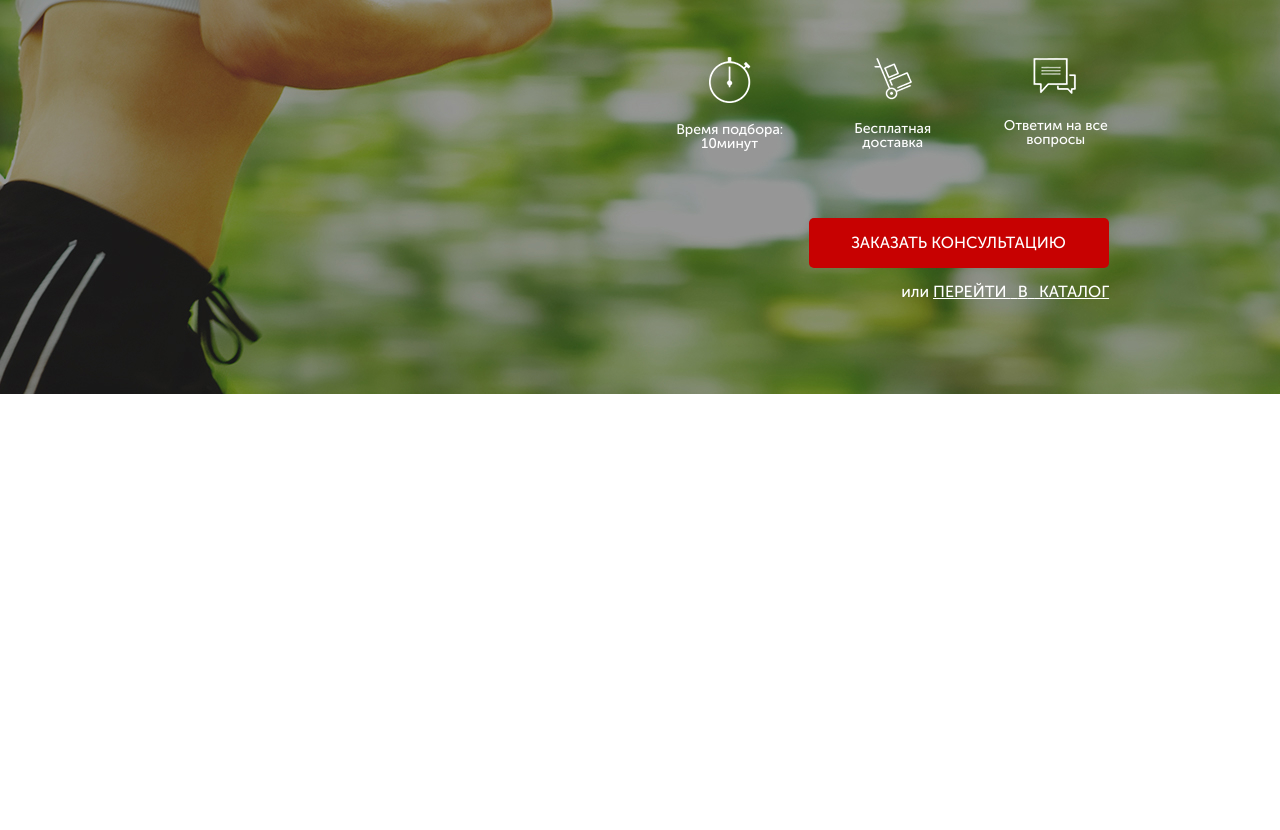
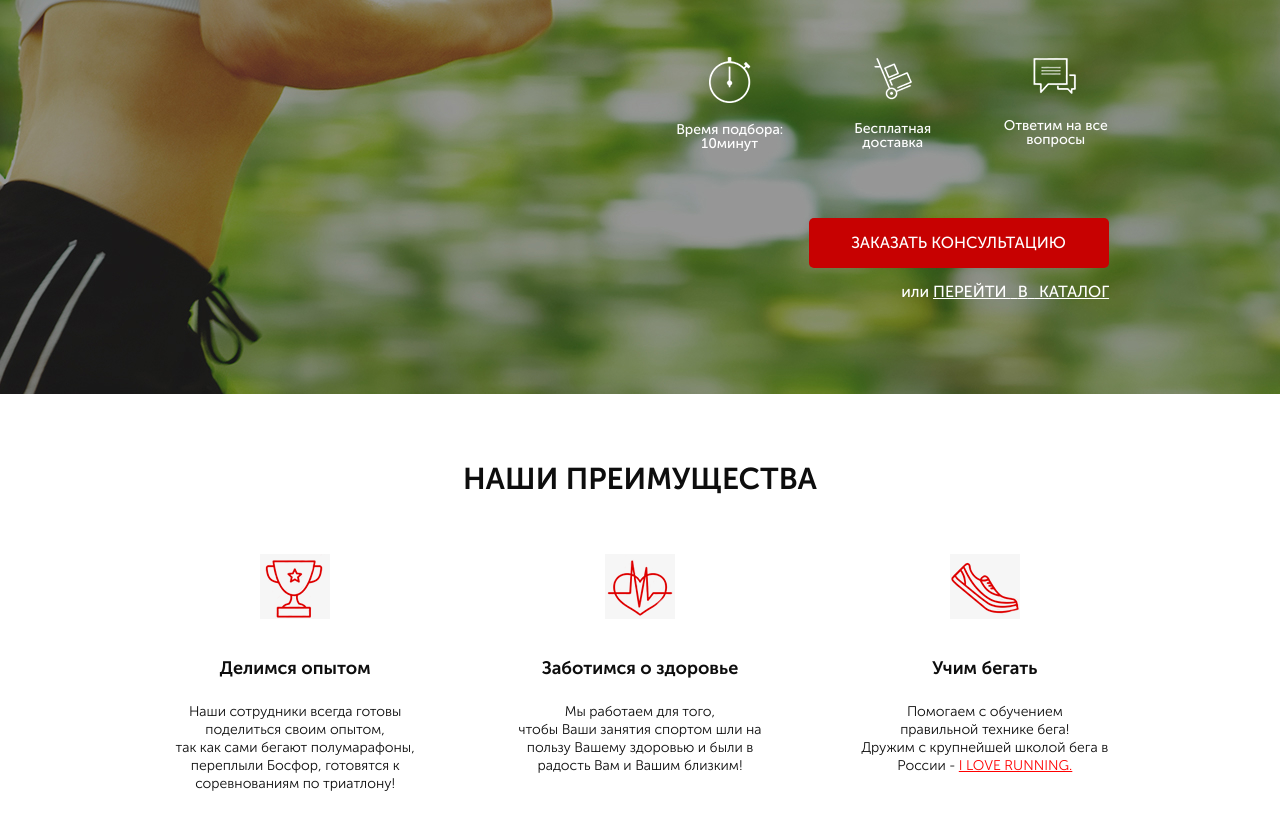
Before and after one commit to Zakharov1984/UDEMY__THIRD-PROJECT__PULSE, a website: page src/index.html in a window 1280 px wide. Shown: the part 256-1086 px from the top of the page. Before the commit the page ends 800 px from the top, so only its background shows below. Drawn offline with Linux system fonts and the light colour scheme; files whose address does not match are found by name.

Commit message:
finished_section_advantages

```diff
--- /dev/null
+++ b/src/css/blocks/advantages.css
@@ -0,0 +1 @@
+.advantages{min-height:473px;padding:70px 0 65px;color:#f6f6f6}.advantages__title{font-weight:700;font-size:30px;line-height:30px;color:#0d0d0d;text-transform:uppercase;text-align:center}.advantages__items{display:flex}.advantages__item{width:277px;text-align:center}
--- a/src/index.html
+++ b/src/index.html
@@ -49,6 +49,31 @@
             </div>
         </div>
     </section>
-
+    <section class="advantages">
+        <div class="container">
+            <div class="advantages__title">НАШИ ПРЕИМУЩЕСТВА</div>
+            <div class="advantages__items">
+                <div class="advantages__item">
+                    <img src="icons/Benefits/cup.png" alt="" class="advantages__item-img">
+                    <div class="advantages__item-title">Делимся опытом</div>
+                    <div class="advantages__item-description">
+                        Наши сотрудники всегда готовы поделиться своим опытом, <br> так как сами бегают полумарафоны, переплыли Босфор, готовятся к соревнованиям по триатлону!
+                    </div>
+                </div>
+                <div class="advantages__item">
+                    <img src="icons/Benefits/heart.png" alt="" class="advantages__item-img">
+                    <div class="advantages__item-title">Заботимся о здоровье</div>
+                    <div class="advantages__item-description">
+                        Мы работаем для того,<br> чтобы Ваши занятия спортом шли на пользу Вашему здоровью и были в радость Вам и Вашим близким!
+                    </div>
+                </div>
+                <div class="advantages__item">
+                    <img src="icons/Benefits/shoe.png" alt="" class="advantages__item-img">
+                    <div class="advantages__item-title">Учим бегать</div>
+                    <div class="advantages__item-description">Помогаем с обучением<br>правильной технике бега!<br> Дружим с крупнейшей школой бега в России - <span>I LOVE RUNNING.</span></div>
+                </div>
+            </div>
+        </div>
+    </section>
 </body>
 </html>
--- a/src/sass/_media.sass
+++ b/src/sass/_media.sass
@@ -1,4 +1,4 @@
-@media (max-width: 1200px)
+@media (max-width: 1199px)
     .container
         max-width: 960px
     .run
@@ -11,7 +11,7 @@
         &__or
             margin-left: 74.9%
 
-@media (max-width: 992px)
+@media (max-width: 991px)
     .container
         max-width: 720px
     .run
@@ -41,13 +41,28 @@
         &__text
             margin-right: 0
 
+    .advantages
+        &__item
+            &-description
+                font-size: 12px
+                font-weight: 500
 
-@media (max-width: 768px)
+
+@media (max-width: 767px)
     .container
         max-width: 540px
     .header
         &__text
             display: none
+    .advantages
+        &__items
+            flex-direction: column
+            align-items: center
+        &__item:not(:first-child)
+            margin-top: 35px
+        &__item:not(:last-child)
+            margin-right: 0
+
 
 @media (max-width: 576px)
     .container
--- a/src/sass/base/_variables.sass
+++ b/src/sass/base/_variables.sass
@@ -1 +1,2 @@
 $COLOR_RED: #c70101
+$COLOR_BLACK: #0D0D0D
--- /dev/null
+++ b/src/sass/blocks/_advantages.sass
@@ -0,0 +1,35 @@
+.advantages
+    min-height: 473px
+    padding: 70px 0 65px
+    color: #F6F6F6
+    &__title
+        font-weight: 700
+        font-size: 30px
+        line-height: 30px
+        color: $COLOR_BLACK
+        text-transform: uppercase
+        text-align: center
+    &__items
+        display: flex
+        justify-content: center
+        margin-top: 60px
+    &__item
+        width: 260px
+        text-align: center
+        &:not(:last-child)
+            margin-right: 7.6%
+        &-title
+            margin-top: 35px
+            font-weight: 700
+            font-size: 18px
+            line-height: 29px
+            color: $COLOR_BLACK
+        &-description
+            margin-top: 20px
+            font-weight: 300
+            font-size: 14px
+            line-height: 18px
+            color: $COLOR_BLACK
+            span
+                color: #FF0000
+                text-decoration: underline
--- a/src/sass/style.sass
+++ b/src/sass/style.sass
@@ -13,4 +13,5 @@
 @import 'blocks/_button'
 @import 'blocks/_run'
 @import 'blocks/_header'
+@import 'blocks/_advantages'
 @import '_media'
```
Also changed, not shown: src/css/style.css.
